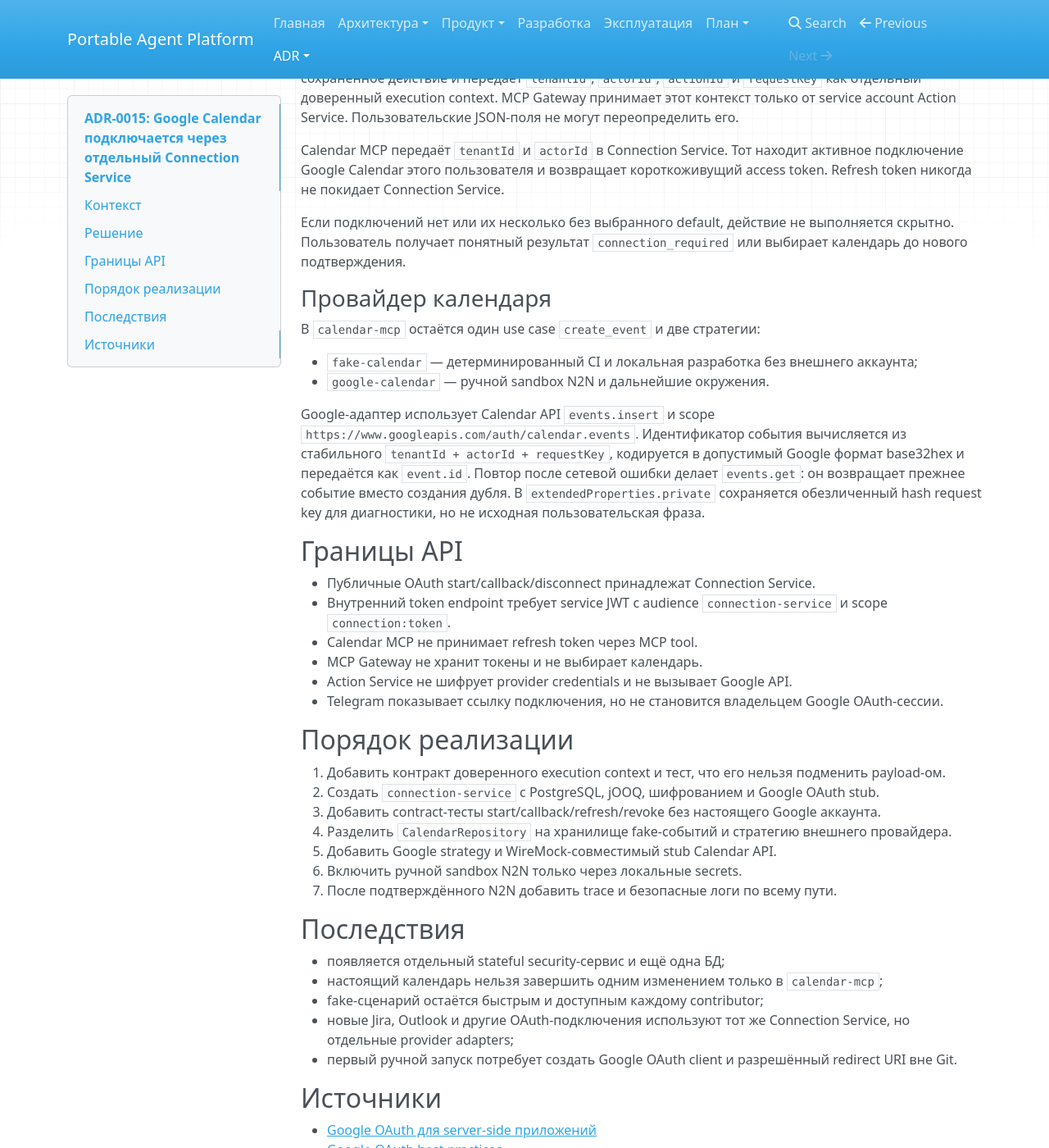
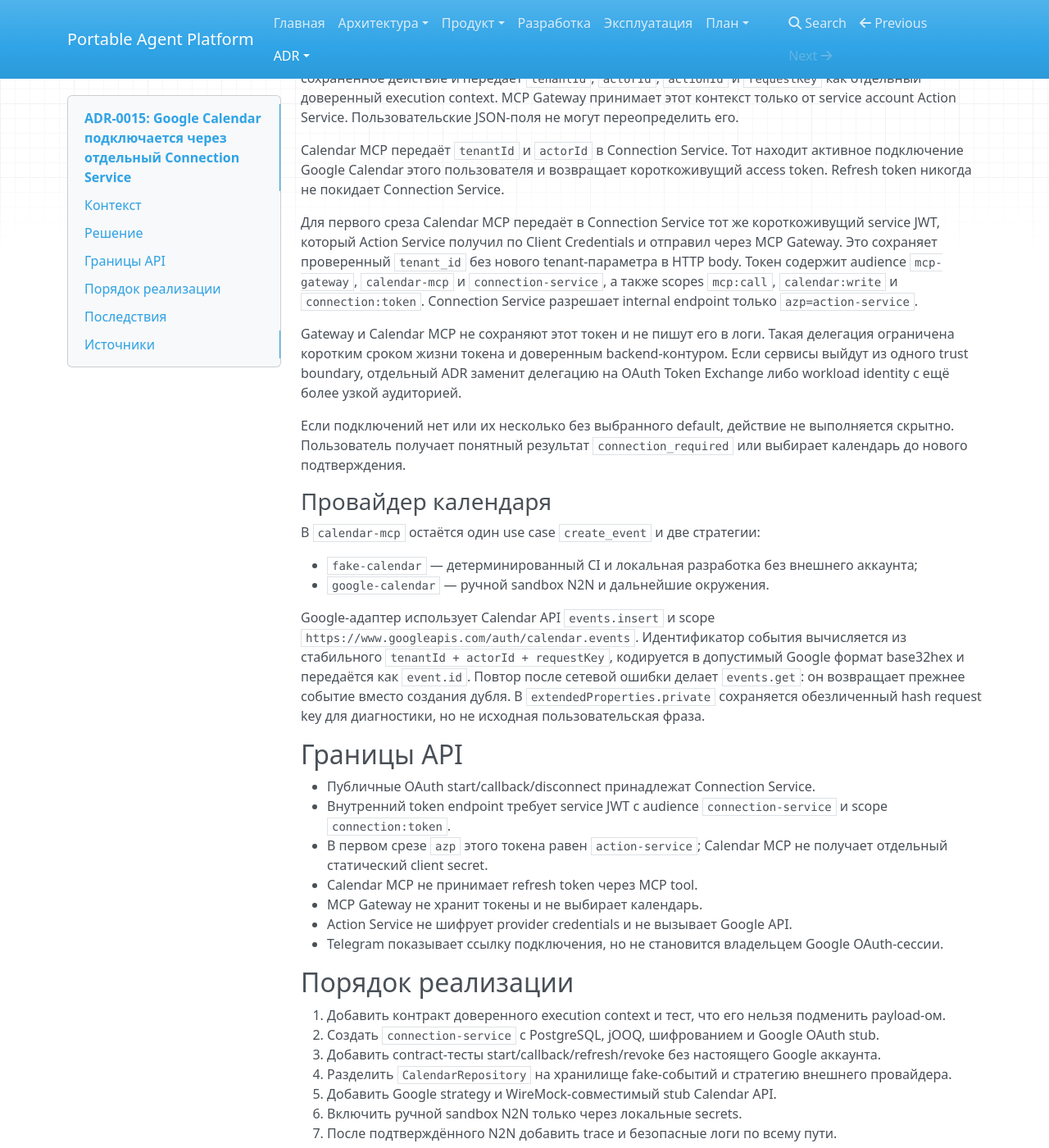
Before and after one commit to portable-agent/platform, an MkDocs documentation site: the page built from docs/adr/0015-google-calendar-connection.md, in a window 1280 px wide and 1400 px high, scrolled down 944 px. Shown: the whole window at 82% size. Built offline with MkDocs 1.6.1, drawn with Linux system fonts in a browser that asks for light colours; nearby versions of some CDN libraries.

Commit message:
docs: define delegated connection token

```diff
--- a/docs/adr/0015-google-calendar-connection.md
+++ b/docs/adr/0015-google-calendar-connection.md
@@ -42,6 +42,17 @@ Calendar MCP передаёт `tenantId` и `actorId` в Connection Service. Т
 Google Calendar этого пользователя и возвращает короткоживущий access token. Refresh token никогда
 не покидает Connection Service.
 
+Для первого среза Calendar MCP передаёт в Connection Service тот же короткоживущий service JWT,
+который Action Service получил по Client Credentials и отправил через MCP Gateway. Это сохраняет
+проверенный `tenant_id` без нового tenant-параметра в HTTP body. Токен содержит audience
+`mcp-gateway`, `calendar-mcp` и `connection-service`, а также scopes `mcp:call`, `calendar:write` и
+`connection:token`. Connection Service разрешает internal endpoint только `azp=action-service`.
+
+Gateway и Calendar MCP не сохраняют этот токен и не пишут его в логи. Такая делегация ограничена
+коротким сроком жизни токена и доверенным backend-контуром. Если сервисы выйдут из одного trust
+boundary, отдельный ADR заменит делегацию на OAuth Token Exchange либо workload identity с ещё более
+узкой аудиторией.
+
 Если подключений нет или их несколько без выбранного default, действие не выполняется скрытно.
 Пользователь получает понятный результат `connection_required` или выбирает календарь до нового
 подтверждения.
@@ -65,6 +76,8 @@ Google-адаптер использует Calendar API `events.insert` и scope
 - Публичные OAuth start/callback/disconnect принадлежат Connection Service.
 - Внутренний token endpoint требует service JWT с audience `connection-service` и scope
   `connection:token`.
+- В первом срезе `azp` этого токена равен `action-service`; Calendar MCP не получает отдельный
+  статический client secret.
 - Calendar MCP не принимает refresh token через MCP tool.
 - MCP Gateway не хранит токены и не выбирает календарь.
 - Action Service не шифрует provider credentials и не вызывает Google API.
```
